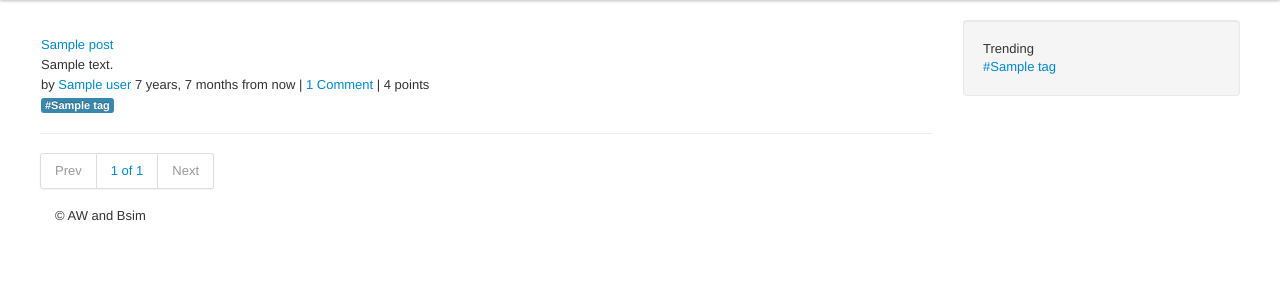
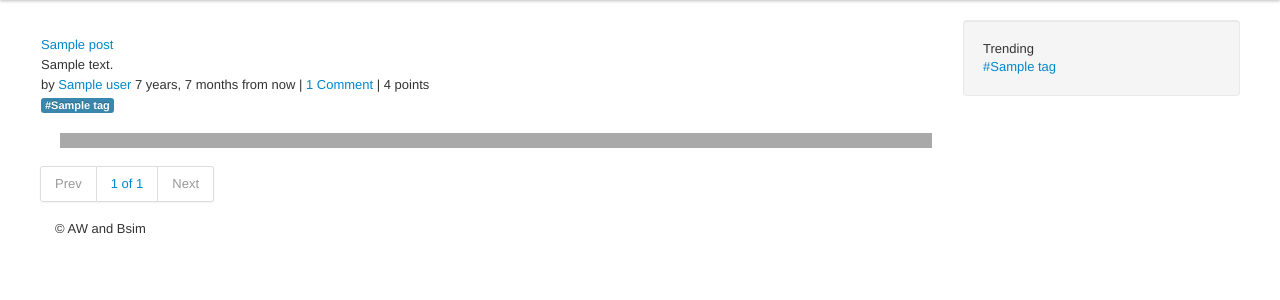
Before and after one commit to bksim/college-notes, a Django app: template noteproj/templates/college/index.html in a window 1280 px wide. Shown: the part 40-340 px from the top of the page. Run offline with Django 3.2, Linux system fonts and the light colour scheme; the template is opened without the code that fills it: most values are stand-ins (such as "Sample title", 1, 10 or a date in 2020); some libraries are stand-ins or nearby versions.

Commit message:
fixing some errors in the previous commit, try 4

```diff
--- a/noteproj/templates/college/index.html
+++ b/noteproj/templates/college/index.html
@@ -74,7 +74,7 @@
 					</table>
 					</tr>
 				</table>
-				<hr>
+				<hr style="margin-left: 20px; color: rgb(169,169,169); height:15px; border:0 solid;  background-color:rgb(169,169,169);">
 				{% endfor %}
 			</dl>
 
```
